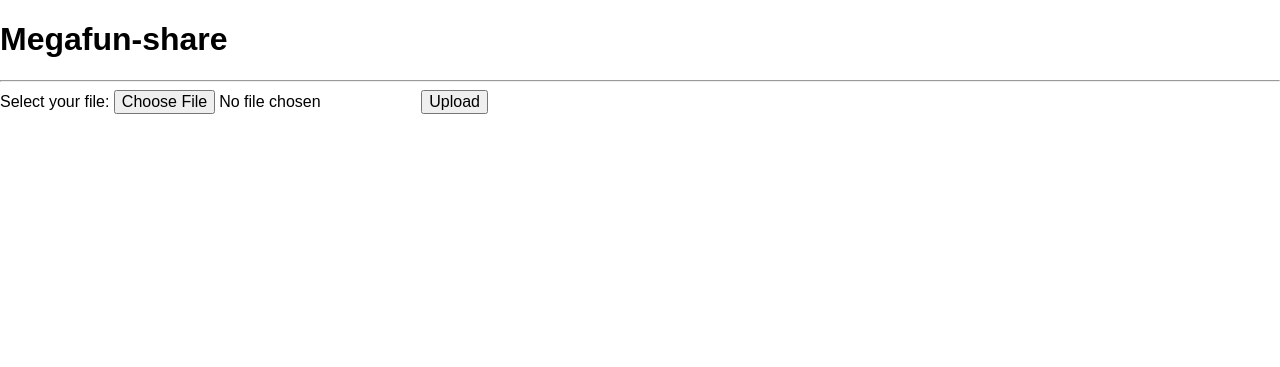
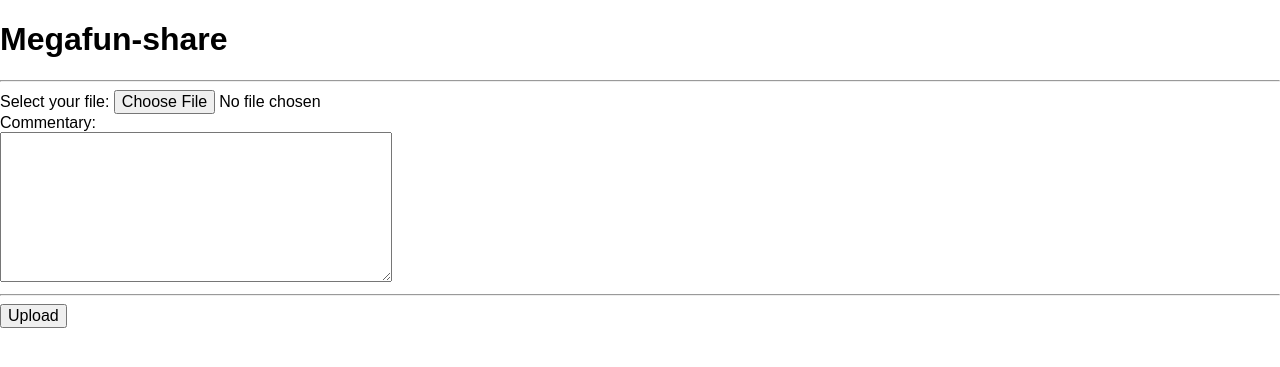
Before and after one commit to agraus/megafun-share, a PHP site: page /templates/home.phtml in a window 1280 px wide. Shown: the top 367 px of the page. Run offline with PHP 8.4, Linux system fonts and the light colour scheme.

Commit message:
added commentary capabilty for uploader, updated table

```diff
--- a/public/index.php
+++ b/public/index.php
@@ -15,7 +15,7 @@ $app->get('/', function ($request, $response) {
     return $response;
 });
 $app->post('/', function ($request, $response) {
-	$file = new FileClass($_FILES['file']);
+	$file = new FileClass($_FILES['file'],$_POST['commentary']);
 	$mapper = new FileMapper();
 	$error = UploadHelper::saveFile($file, $mapper, DirectoryHelper::getUploadDirectory());
 	var_dump($error);
--- a/public/templates/home.phtml
+++ b/public/templates/home.phtml
@@ -13,6 +13,11 @@
 <form action="<?php $_SERVER['PHP_SELF']?>" enctype="multipart/form-data" method="POST">
 	Select your file:
 	<input type="file" name="file">
+	<br>
+	Commentary:
+	<br>
+	<textarea cols="40" rows="8" maxlength="500" name='commentary'></textarea>
+	<hr>
 	<input type="submit" value="Upload">
 </form>
 
--- a/src/filemapper.php
+++ b/src/filemapper.php
@@ -29,11 +29,12 @@ class FileMapper
 			`path`,
 			preview_path,
 			mime_type,
+			commentary,
 			upload_date
 			)
-			VALUES(?,?,?,?,?,CURRENT_TIMESTAMP())"
+			VALUES(?,?,?,?,?,?,CURRENT_TIMESTAMP())"
 			);
-		$stmt -> bind_param('sssss', $properties['name'], $properties['new_name'], $directory['file'],$directory['preview'], $properties['type']);
+		$stmt -> bind_param('ssssss', $properties['name'], $properties['new_name'], $directory['file'],$directory['preview'], $properties['type'], $properties['commentary']);
 		$stmt -> execute();
 		echo $this -> mysqli -> error;
 		$this -> mysqli -> close() ;
--- a/table_dump.sql
+++ b/table_dump.sql
@@ -30,9 +30,10 @@ CREATE TABLE `megafun` (
   `preview_path` varchar(100) DEFAULT NULL,
   `mime_type` varchar(80) NOT NULL,
   `metadata` json DEFAULT NULL,
+  `commentary` text,
   `upload_date` timestamp NOT NULL,
   PRIMARY KEY (`file_id`)
-) ENGINE=InnoDB AUTO_INCREMENT=3 DEFAULT CHARSET=utf8mb4 COLLATE=utf8mb4_0900_ai_ci;
+) ENGINE=InnoDB DEFAULT CHARSET=utf8mb4 COLLATE=utf8mb4_0900_ai_ci;
 /*!40101 SET character_set_client = @saved_cs_client */;
 
 --
@@ -41,7 +42,6 @@ CREATE TABLE `megafun` (
 
 LOCK TABLES `megafun` WRITE;
 /*!40000 ALTER TABLE `megafun` DISABLE KEYS */;
-INSERT INTO `megafun` VALUES (1,'Konachan.com - 222368 sample.jpg','5265658158','C:\\Apache24\\htdocs\\megafun\\src/../uploads/2018/10/06/','C:\\Apache24\\htdocs\\megafun\\src/../public/previews/2018/10/06/','image/jpeg',NULL,'2018-10-06 16:55:26'),(2,'unins000.dat','4131940230','C:\\Apache24\\htdocs\\megafun\\src/../uploads/2018/10/06/',NULL,'application/octet-stream',NULL,'2018-10-06 16:56:09');
 /*!40000 ALTER TABLE `megafun` ENABLE KEYS */;
 UNLOCK TABLES;
 /*!40103 SET TIME_ZONE=@OLD_TIME_ZONE */;
@@ -54,4 +54,4 @@ UNLOCK TABLES;
 /*!40101 SET COLLATION_CONNECTION=@OLD_COLLATION_CONNECTION */;
 /*!40111 SET SQL_NOTES=@OLD_SQL_NOTES */;
 
--- Dump completed on 2018-10-06 19:59:31
+-- Dump completed on 2018-10-07 13:42:29
```
Also changed, not shown: src/fileclass.php (+5 -2 lines).
